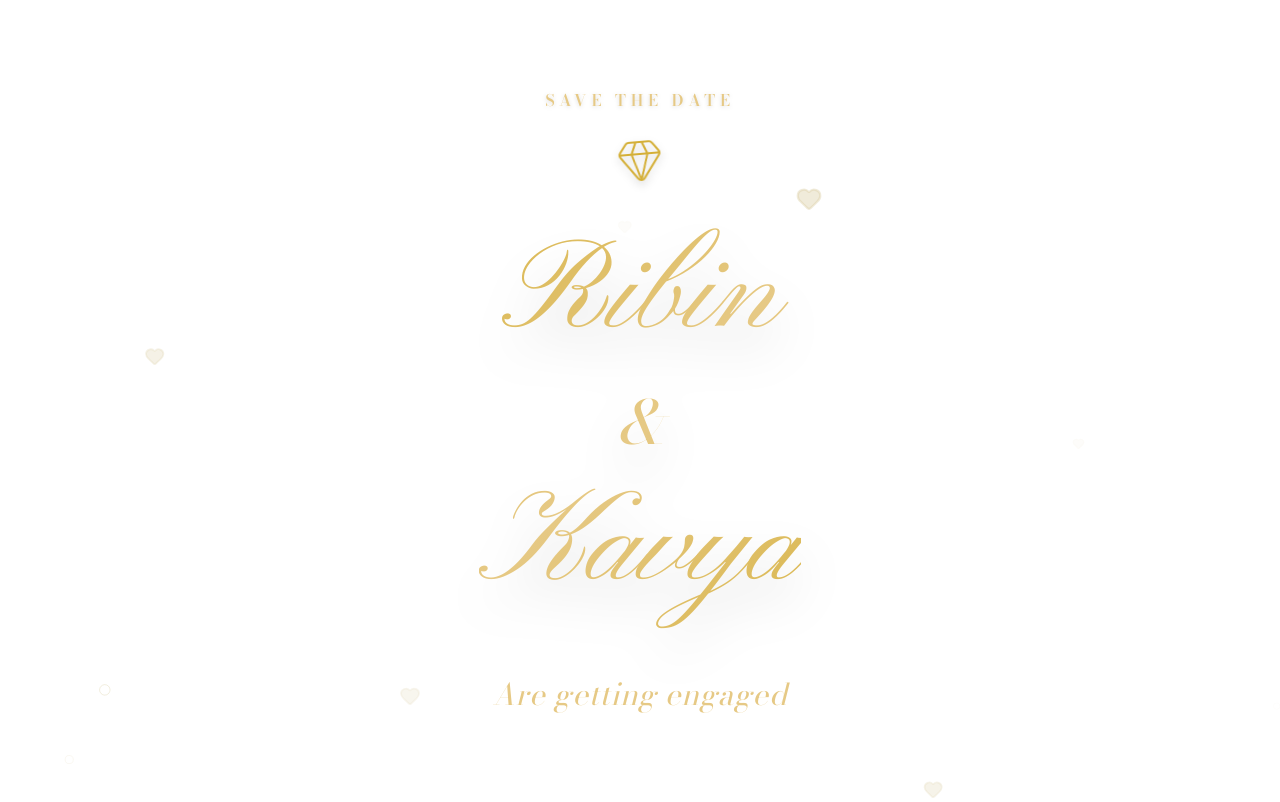
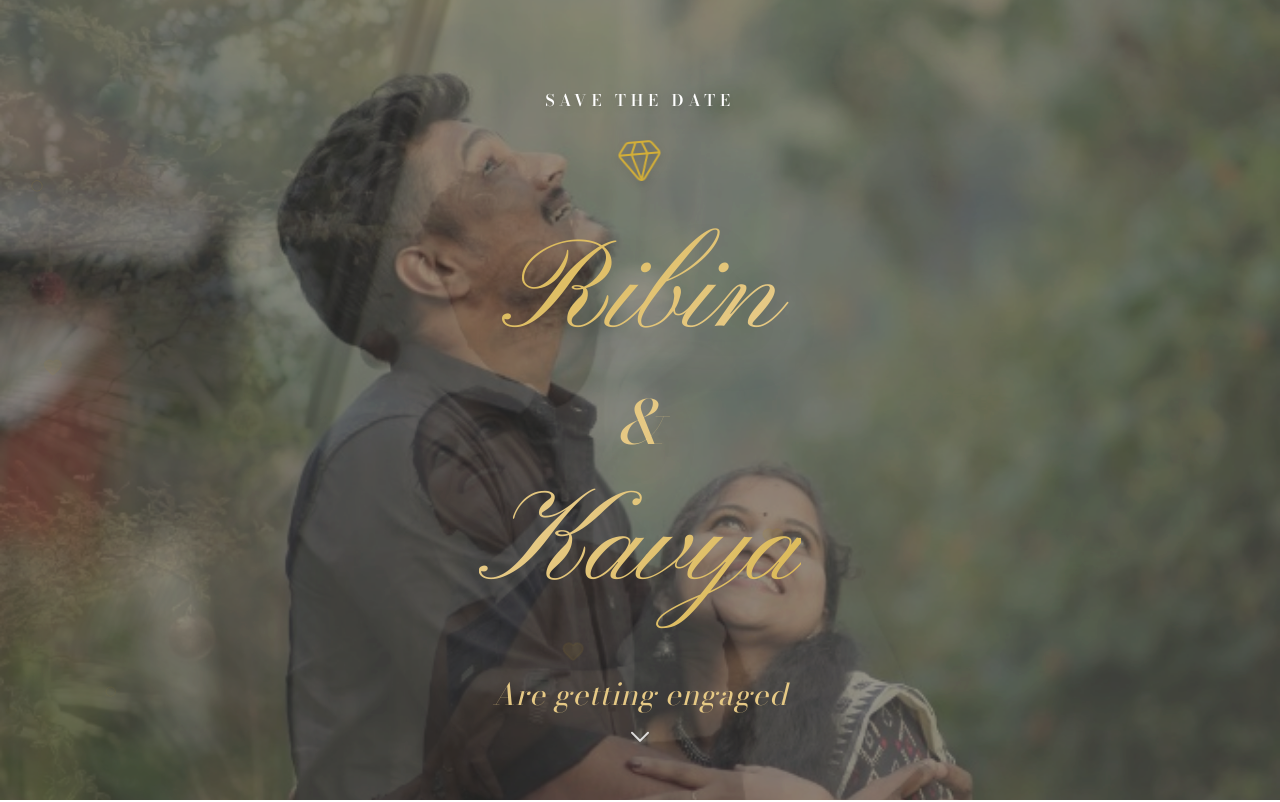
Before and after one commit to Abhijith-Abi/ribin-kavya-engagment, a Next.js app: page / in a window 1280 px wide. Shown: the top 802 px of the page. Built offline with nearby package versions, Linux system fonts and the light colour scheme.

Commit message:
feat: Implement a fading background image slideshow in the HeroSection.

```diff
--- a/src/components/HeroSection.tsx
+++ b/src/components/HeroSection.tsx
@@ -1,17 +1,48 @@
 "use client";
 
-import React, { useRef } from "react";
+import React, { useRef, useState, useEffect } from "react";
 import Image from "next/image";
-import { motion, useScroll, useTransform } from "framer-motion";
+import {
+    motion,
+    useScroll,
+    useTransform,
+    AnimatePresence,
+} from "framer-motion";
 import { ChevronDown, Heart, Gem } from "lucide-react";
 import FloatingHearts from "./FloatingHearts";
 
+const heroImages = [
+    "/images/couple.jpg",
+    "/images/floral.jpg",
+    "/images/gallery-moment-1.jpg",
+    "/images/gallery-moment-2.jpg",
+    "/images/gallery-moment-3.jpg",
+    "/images/gallery-moment-4.jpg",
+    "/images/hero_invitation.jpg",
+];
+
 const HeroSection = () => {
     const containerRef = useRef<HTMLDivElement>(null);
+    const [currentImageIndex, setCurrentImageIndex] = useState(0);
+
     const { scrollYProgress } = useScroll({
         target: containerRef,
         offset: ["start start", "end start"],
     });
+
+    useEffect(() => {
+        const interval = setInterval(() => {
+            setCurrentImageIndex((prevIndex) => {
+                let newIndex;
+                do {
+                    newIndex = Math.floor(Math.random() * heroImages.length);
+                } while (newIndex === prevIndex);
+                return newIndex;
+            });
+        }, 2000);
+
+        return () => clearInterval(interval);
+    }, []);
 
     const y = useTransform(scrollYProgress, [0, 1], ["0%", "50%"]);
     const opacity = useTransform(scrollYProgress, [0, 0.8], [1, 0]);
@@ -21,22 +52,31 @@ const HeroSection = () => {
             ref={containerRef}
             className="relative w-full h-screen flex flex-col items-center justify-center overflow-hidden"
         >
-            {/* Background Image with Parallax Effect */}
-            <motion.div
-                style={{ y, opacity }}
-                className="absolute inset-0 -z-10"
-            >
+            {/* Background Image Slideshow with Parallax Effect */}
+            <motion.div style={{ y, opacity }} className="absolute inset-0">
                 {/* Darker golden overlay for better text contrast */}
                 <div className="absolute inset-0 bg-black/40 mix-blend-multiply z-10" />
                 <div className="absolute inset-0 bg-gold/10 z-10 mix-blend-overlay" />
+
+                <AnimatePresence mode="popLayout">
+                    <motion.div
+                        key={currentImageIndex}
+                        initial={{ opacity: 0 }}
+                        animate={{ opacity: 1 }}
+                        exit={{ opacity: 0 }}
+                        transition={{ duration: 1.5 }}
+                        className="absolute inset-0"
+                    >
                         <Image
-                    src="/images/hero_invitation.jpg"
+                            src={heroImages[currentImageIndex]}
                             alt="Engagement Couple"
                             fill
                             className="object-cover object-center"
                             priority
                             quality={100}
                         />
+                    </motion.div>
+                </AnimatePresence>
             </motion.div>
 
             {/* Content */}
@@ -48,7 +88,7 @@ const HeroSection = () => {
                     initial={{ opacity: 0, y: 20 }}
                     animate={{ opacity: 1, y: 0 }}
                     transition={{ duration: 0.8, delay: 0.2 }}
-                    className="font-bodoni uppercase tracking-[0.3em] text-sm md:text-base text-gold-light font-semibold drop-shadow-sm"
+                    className="font-bodoni uppercase tracking-[0.3em] text-sm md:text-base text-white font-semibold drop-shadow-md"
                 >
                     Save The Date
                 </motion.div>
```
Lines whose indentation alone changed are shown as unchanged.
